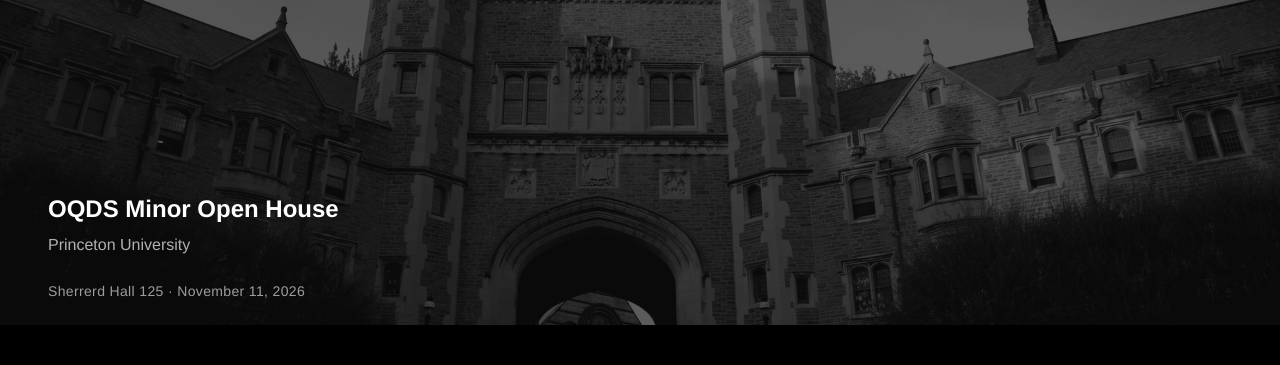
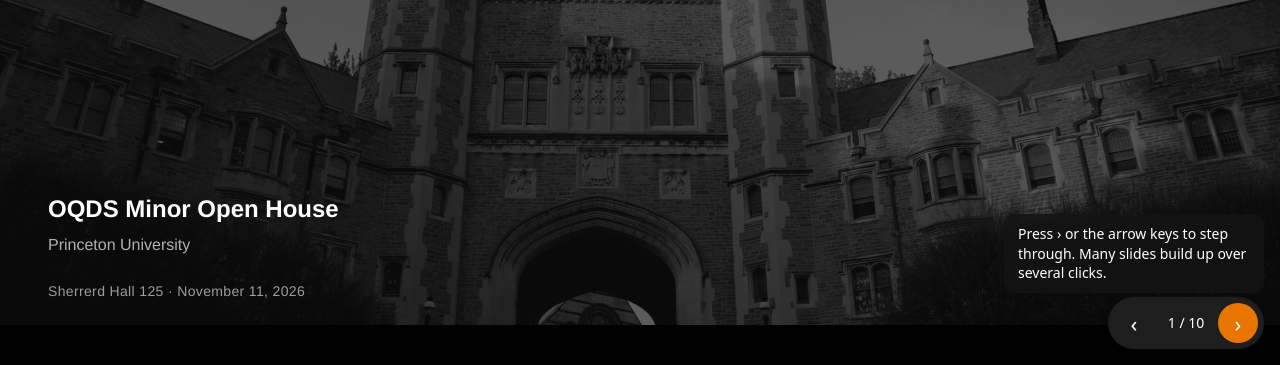
Before and after one commit to pu-orfe/orfe-site, a plain HTML site: page site/assets/downloads/presentations/2026/oqds-open-house-b641b2b5/index.html in a window 1280 px wide. Shown: the part 435-800 px from the top of the page. Drawn offline with Linux system fonts and the light colour scheme; a web font is replaced by a local one.

Commit message:
Add visible prev/next controls and hint to OQDS deck

```diff
--- a/site/assets/downloads/presentations/2026/oqds-open-house-b641b2b5/index.html
+++ b/site/assets/downloads/presentations/2026/oqds-open-house-b641b2b5/index.html
@@ -18,6 +18,9 @@
   <link rel="modulepreload" crossorigin href="/assets/downloads/presentations/2026/oqds-open-house-b641b2b5/assets/modules/vue-5lEhxUgL.js">
   <link rel="stylesheet" crossorigin href="/assets/downloads/presentations/2026/oqds-open-house-b641b2b5/assets/modules/shiki-V4-KMA-J.css">
   <link rel="stylesheet" crossorigin href="/assets/downloads/presentations/2026/oqds-open-house-b641b2b5/assets/index-5z4kCTvt.css">
+  <!-- orfe-site: visible navigation controls (not part of the Slidev build) -->
+  <link rel="stylesheet" href="/assets/downloads/presentations/2026/oqds-open-house-b641b2b5/nav-hint.css">
+  <script defer src="/assets/downloads/presentations/2026/oqds-open-house-b641b2b5/nav-hint.js"></script>
 </head>
 <body>
   <div id="app"></div>
--- /dev/null
+++ b/site/assets/downloads/presentations/2026/oqds-open-house-b641b2b5/nav-hint.css
@@ -0,0 +1,26 @@
+/* Visible navigation for the hosted deck. Added by orfe-site, not part of the Slidev build. */
+#orfe-nav {
+  position: fixed; right: 16px; bottom: 16px; z-index: 1000;
+  display: flex; align-items: center; gap: 6px;
+  padding: 6px; border-radius: 999px;
+  background: #1e1e1e; color: #fff;
+  font: 500 14px/1 system-ui, -apple-system, "Segoe UI", sans-serif;
+  box-shadow: 0 2px 10px rgba(0, 0, 0, 0.25);
+}
+#orfe-nav button {
+  width: 40px; height: 40px; border: 0; border-radius: 50%;
+  background: transparent; color: inherit; font-size: 22px; line-height: 1; cursor: pointer;
+}
+#orfe-nav button:hover, #orfe-nav button:focus-visible { background: rgba(255, 255, 255, 0.18); outline: none; }
+#orfe-nav button[aria-label="Next"] { background: #e77500; }
+#orfe-nav button[aria-label="Next"]:hover, #orfe-nav button[aria-label="Next"]:focus-visible { background: #f58025; }
+#orfe-nav .orfe-count { min-width: 52px; text-align: center; font-variant-numeric: tabular-nums; }
+#orfe-hint {
+  position: fixed; right: 16px; bottom: 72px; z-index: 1000; max-width: 260px;
+  padding: 10px 14px; border-radius: 10px;
+  background: rgba(20, 20, 20, 0.85); color: #fff;
+  font: 14px/1.4 system-ui, -apple-system, "Segoe UI", sans-serif;
+  transition: opacity 0.4s;
+}
+#orfe-hint.orfe-hide { opacity: 0; pointer-events: none; }
+@media print { #orfe-nav, #orfe-hint { display: none; } }
--- /dev/null
+++ b/site/assets/downloads/presentations/2026/oqds-open-house-b641b2b5/nav-hint.js
@@ -0,0 +1,72 @@
+// Visible navigation for the hosted deck. Added by orfe-site, not part of the Slidev build.
+// The buttons send the arrow-key events that Slidev already handles, so each press
+// steps through one click animation or moves to the next slide.
+(function () {
+  "use strict";
+  var TOTAL = 10;
+
+  function slideNumber() {
+    var m = location.hash.match(/^#\/(\d+)/);
+    if (m) return Number(m[1]);
+    return location.hash === "" || location.hash === "#/" ? 1 : null; // null: presenter, overview, etc.
+  }
+
+  function press(key) {
+    ["keydown", "keyup"].forEach(function (type) {
+      window.dispatchEvent(new KeyboardEvent(type, { key: key, code: key, bubbles: true }));
+    });
+  }
+
+  function button(label, text, key) {
+    var b = document.createElement("button");
+    b.type = "button";
+    b.setAttribute("aria-label", label);
+    b.title = label;
+    b.textContent = text;
+    b.addEventListener("click", function () { press(key); dismissHint(); });
+    return b;
+  }
+
+  var nav = document.createElement("nav");
+  nav.id = "orfe-nav";
+  nav.setAttribute("aria-label", "Slide navigation");
+  var count = document.createElement("span");
+  count.className = "orfe-count";
+  count.setAttribute("aria-live", "polite");
+  nav.appendChild(button("Previous", "‹", "ArrowLeft"));
+  nav.appendChild(count);
+  nav.appendChild(button("Next", "›", "ArrowRight"));
+
+  var hint = document.createElement("div");
+  hint.id = "orfe-hint";
+  hint.textContent = "Press › or the arrow keys to step through. Many slides build up over several clicks.";
+
+  function dismissHint() { hint.classList.add("orfe-hide"); }
+
+  function update() {
+    var n = slideNumber();
+    var visible = n !== null;
+    nav.style.display = visible ? "" : "none";
+    if (!visible) dismissHint();
+    if (n !== null) count.textContent = n + " / " + TOTAL;
+  }
+
+  function mount() {
+    document.body.appendChild(nav);
+    document.body.appendChild(hint);
+    update();
+    setTimeout(dismissHint, 12000);
+  }
+
+  // Slidev changes the route with history.pushState, which fires no event, so watch the URL.
+  var lastHref = location.href;
+  setInterval(function () {
+    if (location.href !== lastHref) { lastHref = location.href; update(); }
+  }, 200);
+  window.addEventListener("hashchange", update);
+  window.addEventListener("keydown", function (e) {
+    if (e.isTrusted && /^(Arrow|PageUp|PageDown| $)/.test(e.key)) dismissHint();
+  });
+  if (document.readyState === "loading") document.addEventListener("DOMContentLoaded", mount);
+  else mount();
+})();
```
